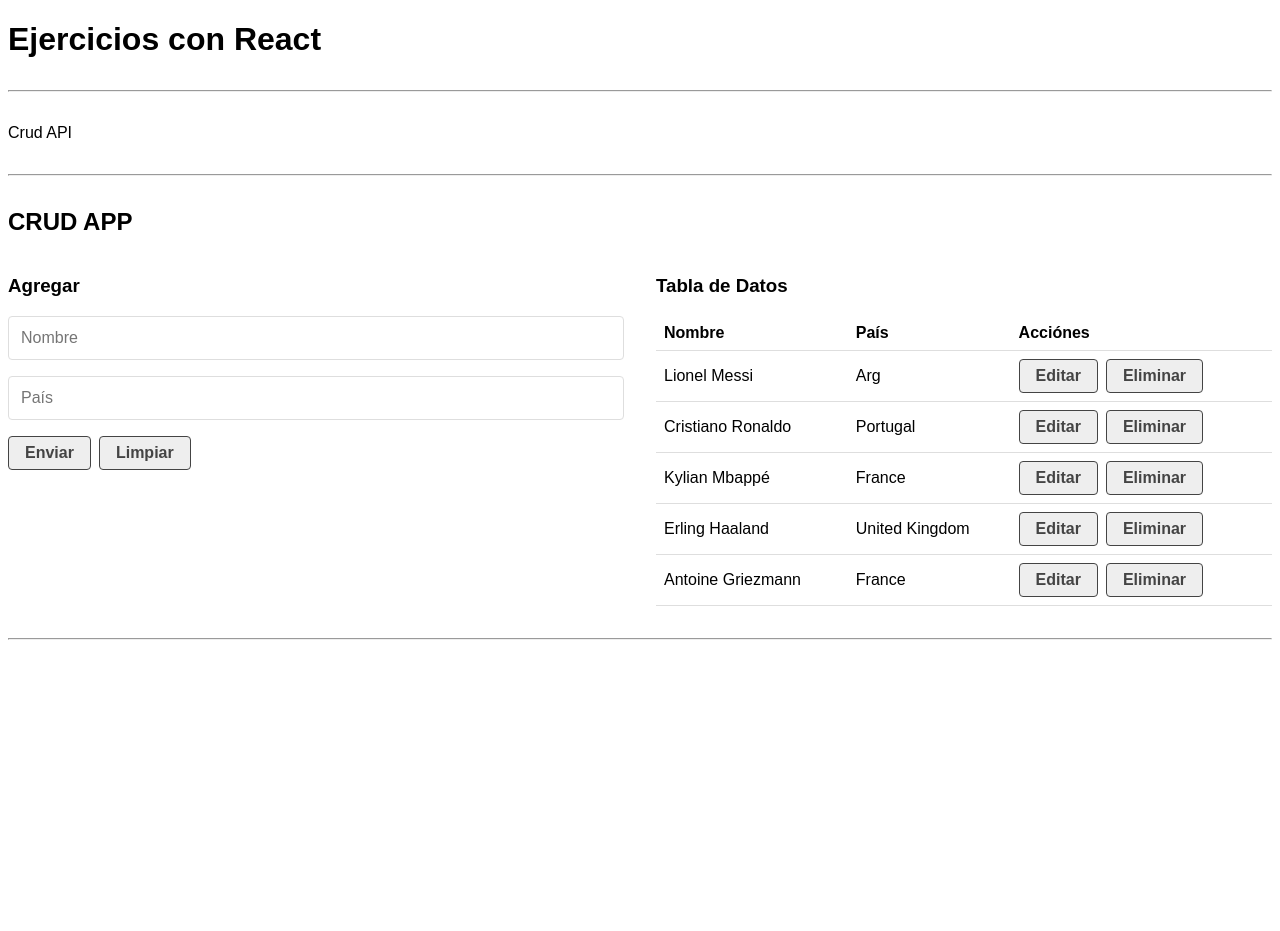
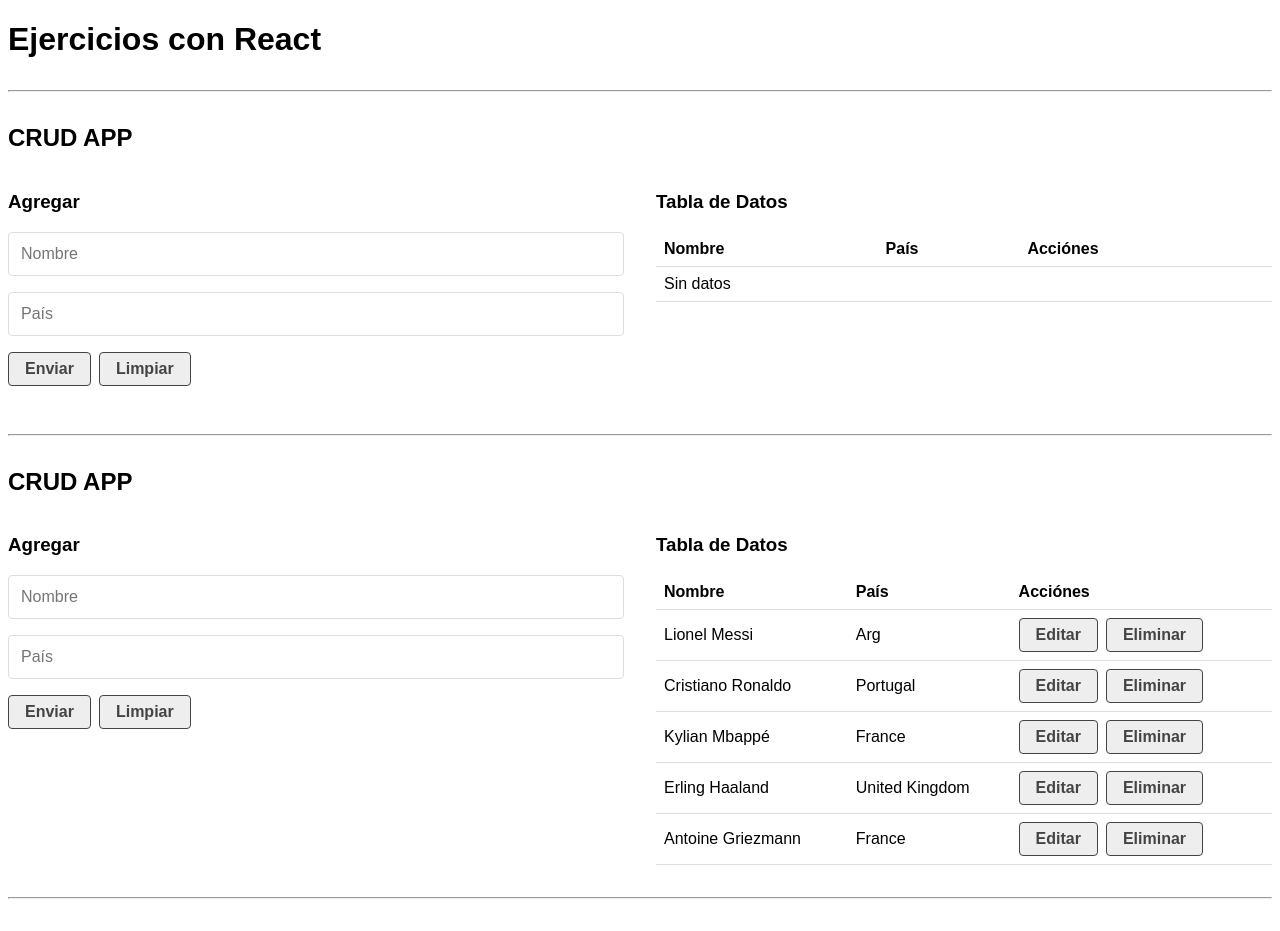
Before and after one commit to IleanaChamorro/ejericios_react, a React (Create React App) app: page / in a window 1280 px wide. Before the commit the page ends 800 px from the top, so only its background shows below. Built offline with nearby package versions, Linux system fonts and the light colour scheme.

Commit message:
CRUD API: Creación de helper para peticiones AJAX

```diff
--- a/package.json
+++ b/package.json
@@ -6,6 +6,7 @@
     "@testing-library/jest-dom": "^5.16.5",
     "@testing-library/react": "^13.4.0",
     "@testing-library/user-event": "^13.5.0",
+    "json-server": "^0.17.2",
     "react": "^18.2.0",
     "react-dom": "^18.2.0",
     "react-scripts": "5.0.1",
@@ -15,7 +16,8 @@
     "start": "react-scripts start",
     "build": "react-scripts build",
     "test": "react-scripts test",
-    "eject": "react-scripts eject"
+    "eject": "react-scripts eject",
+    "fake-api": "json-server --watch src/api/db.json --port 5000"
   },
   "eslintConfig": {
     "extends": [
--- /dev/null
+++ b/src/api/db.json
@@ -0,0 +1,29 @@
+{
+    "jugadores": [
+        {
+            "id": 1,
+            "name": "Lionel Messi",
+            "country": "Arg"
+        },
+        {
+            "id": 2,
+            "name": "Cristiano Ronaldo",
+            "country": "Portugal"
+        },
+        {
+            "id": 3,
+            "name": "Kylian Mbappé",
+            "country": "France"
+        },
+        {
+            "id": 4,
+            "name": "Erling Haaland",
+            "country": "United Kingdom"
+        },
+        {
+            "id": 5,
+            "name": "Antoine Griezmann",
+            "country": "France"
+        }
+    ]
+}
--- a/src/components/CrudApi.js
+++ b/src/components/CrudApi.js
@@ -1,9 +1,56 @@
-import React from 'react'
+import React, {useState} from 'react'
+import CrudForm from './CrudForm';
+import CrudTable from './CrudTable';
 
 const CrudApi = () => {
+  const [db, setDb] = useState([]);
+  const [dataToEdit, setDataToEdit] = useState(null);
+
+  const createData = (data) => {
+      //nuevo valor para id de data
+      data.id = Date.now();
+      //Traer lo que ya tiene la base de datos y lo combina con spread operator con data
+      setDb([...db, data]);
+  };
+
+
+  const updateData = (data) => {
+      //el id del elemento es identico a lo que se recibe se remplaza con nuevo data, sino el elemento se conserva igual
+      let newData = db.map(el => el.id === data.id ? data : el);
+      setDb(newData);
+  };
+
+  const deleteData = (id) => {
+  let isDelete = window.confirm(
+      `¿Estás seguro de eliminar el registro con el id ${id}?`
+    );
+    if(isDelete){
+        //filtrar y quitar el registro que traiga el id
+        let newData = db.filter(el => el.id !== id);
+        setDb(newData);
+    }else{
+        return;
+    }
+  };
+
   return (
-    <div>Crud API</div>
+    <>
+    <h2>CRUD APP</h2>
+    <article className="grid-1-2">
+
+    <CrudForm createData={createData}
+    updateData={updateData}
+    dataToEdit={dataToEdit}
+    setDataToEdit={setDataToEdit}
+    />
+    <CrudTable
+    data={db}
+    setDataToEdit={setDataToEdit}
+    deleteData={deleteData}/>
+    </article>
+    </>
   )
 }
 
+
 export default CrudApi
```
Also changed, not shown: 1 other file (tests, documents, lock files or other folders).
